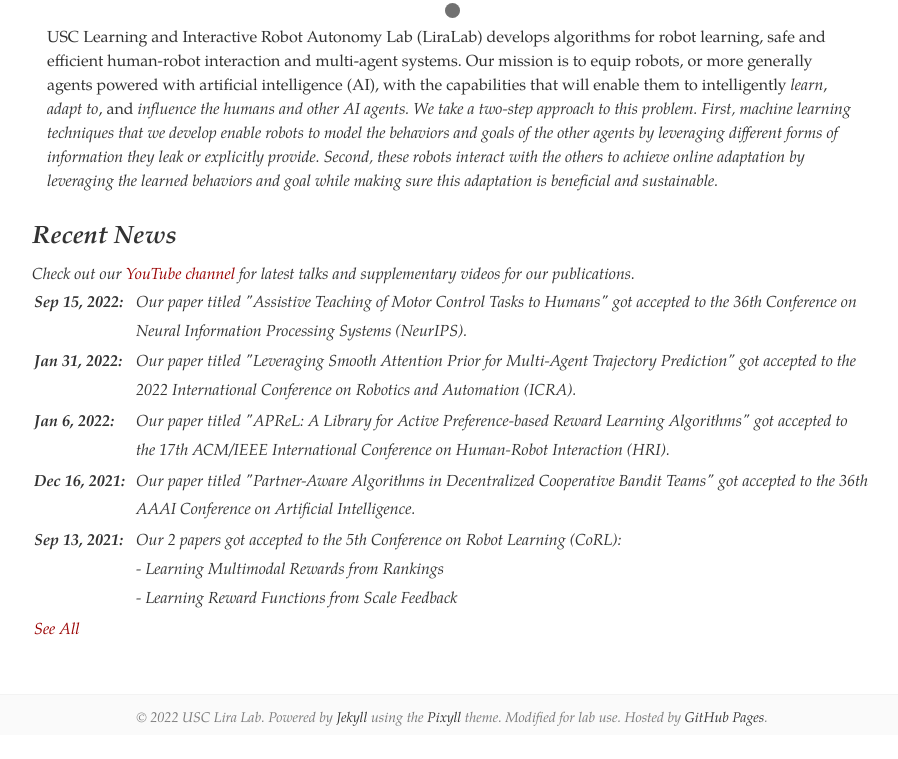
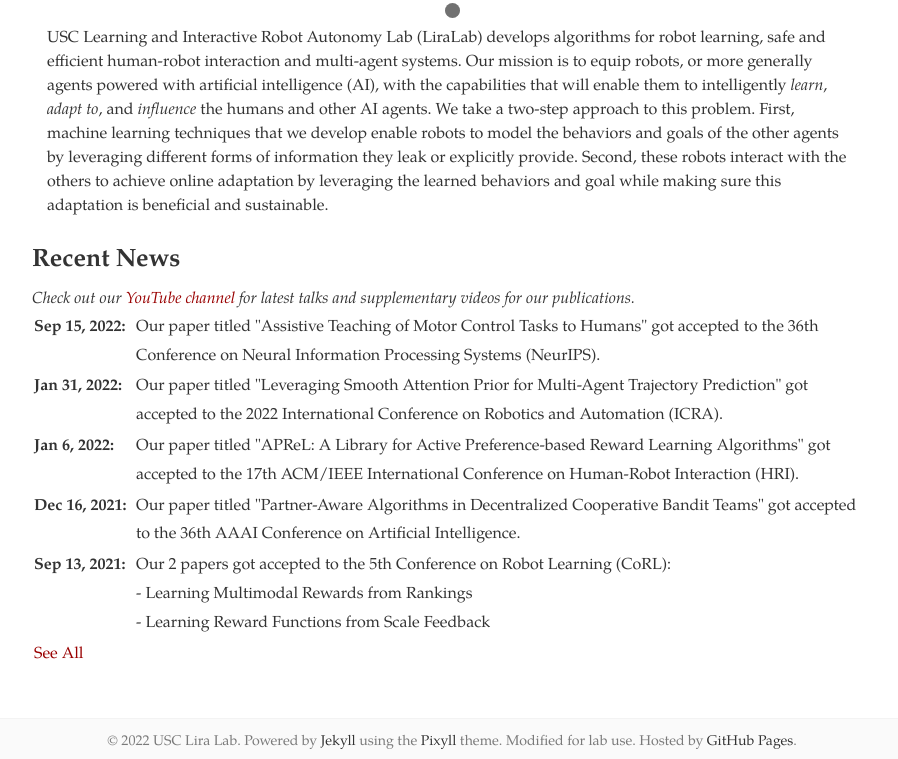
Before and after one commit to USC-Lira/usc-lira.github.io, a Jekyll site: the page built from index.html, in a window 1280 px wide. Shown: the part 750-1509 px from the top of the page, without its empty margins (188-1086 px from the left). Built offline with Jekyll 4.4.1, drawn with Linux system fonts in a browser that asks for light colours; nearby versions of some CDN libraries; a style sheet for code colours, icons or effects is not loaded; before the commit the page ends 1485 px from its top, so only the background shows below that.

```diff
--- a/index.html
+++ b/index.html
@@ -130,7 +130,7 @@ img {vertical-align: middle}
   </div>
   <p style="padding-left:15px; padding-right:15px;">
     USC Learning and Interactive Robot Autonomy Lab (LiraLab) develops algorithms for robot learning, safe and efficient human-robot interaction and multi-agent systems.
-    Our mission is to equip robots, or more generally agents powered with artificial intelligence (AI), with the capabilities that will enable them to intelligently <i>learn</i>, <i>adapt to</i>, and <i>influence<i> the humans and other AI agents.
+    Our mission is to equip robots, or more generally agents powered with artificial intelligence (AI), with the capabilities that will enable them to intelligently <i>learn</i>, <i>adapt to</i>, and <i>influence</i> the humans and other AI agents.
     We take a two-step approach to this problem. First, machine learning techniques that we develop enable robots to model the behaviors and goals of the other agents by leveraging different forms of information they leak or explicitly provide. Second, these robots interact with the others to achieve online adaptation by leveraging the learned behaviors and goal while making sure this adaptation is beneficial and sustainable.
 
 <!-- 	Using the tools from artificial intelligence, control theory, robotics, machine learning, and optimization, we develop practical algorithms and the theoretical foundations for interactive robots working with people in uncertain, and safety-critical environments.
```
